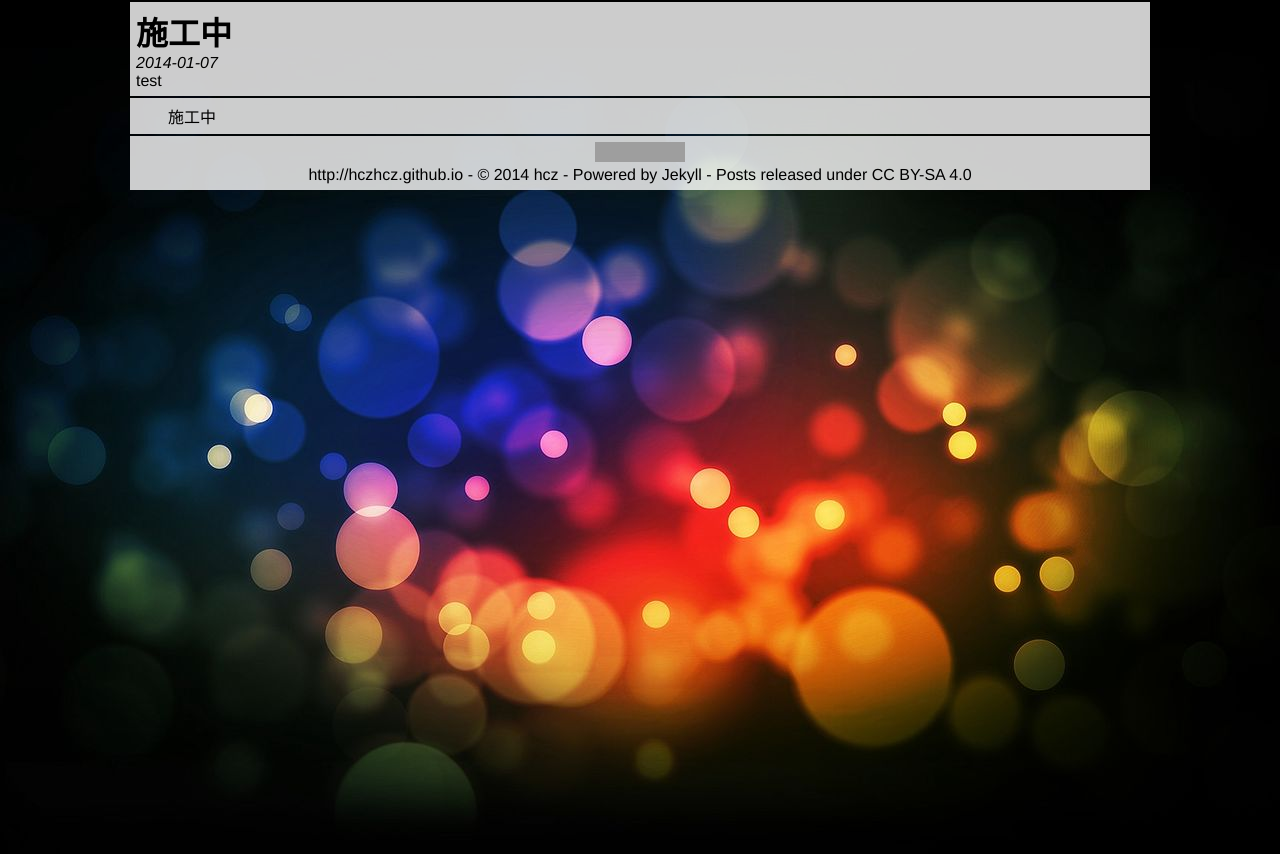
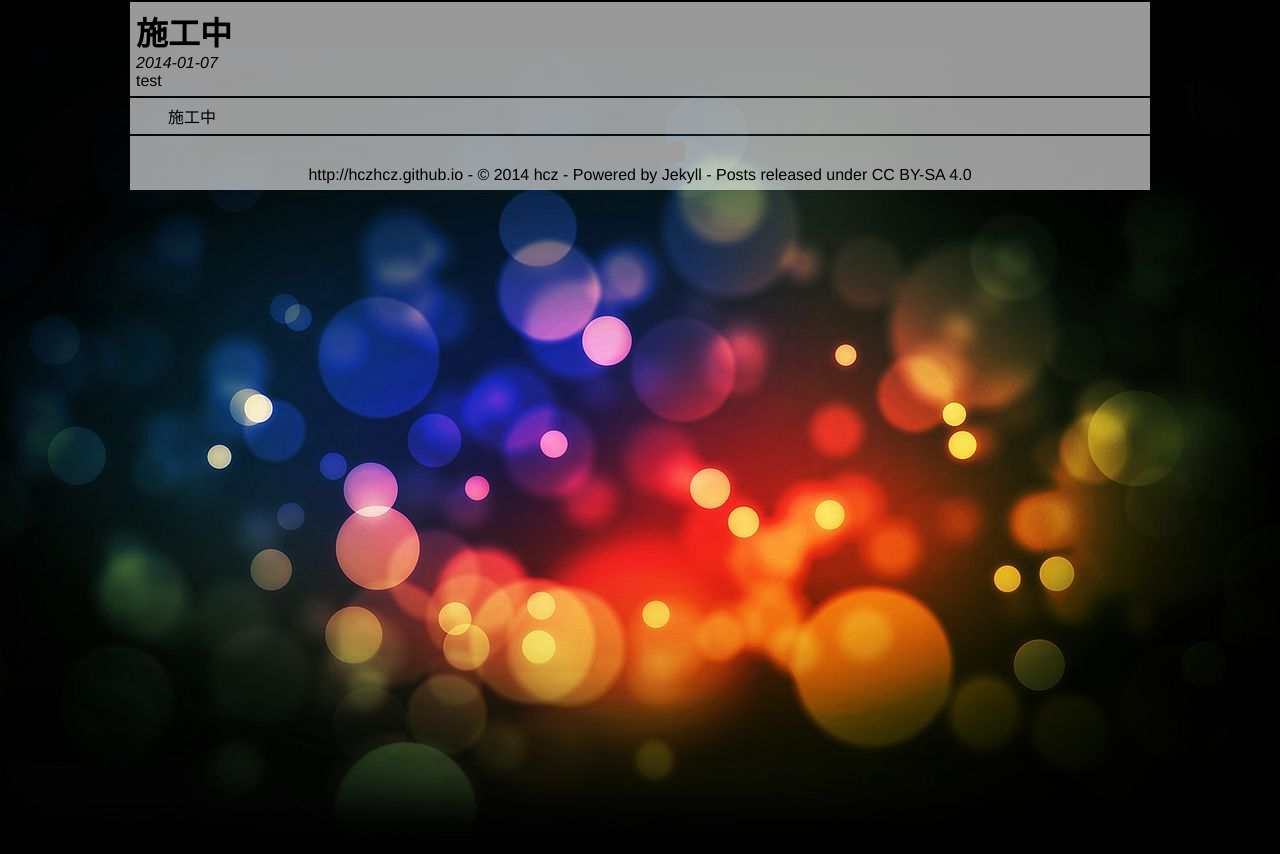
Before and after one commit to hczhcz/hczhcz.github.io, a Jekyll site: the page built from _posts/2014-01-07-working.md, in a window 1280 px wide. Shown: the top 854 px of the page. Built offline with Jekyll 4.4.1, drawn with Linux system fonts in a browser that asks for light colours; grey boxes are pictures that could not be loaded.

Commit message:
change alpha value

```diff
--- a/style/default.css
+++ b/style/default.css
@@ -28,7 +28,7 @@ a {
     margin: 2px;
     overflow: hidden;
     background: white;
-    background: rgba(255, 255, 255, 0.8);
+    background: rgba(255, 255, 255, 0.6);
     padding: 6px;
 }
 
@@ -57,7 +57,7 @@ a {
     left: 2px;
     right: 2px;
     background: white;
-    background: rgba(255, 255, 255, 0.5);
+    background: rgba(255, 255, 255, 0.6);
 }
 
 .postlink, .postcategories {
@@ -67,10 +67,10 @@ a {
 
 .postlink {
     position: absolute;
-    top: 0px;
-    bottom: 0px;
-    left: 0px;
-    right: 0px;
+    top: 0;
+    bottom: 0;
+    left: 0;
+    right: 0;
     padding: 6px;
 }
 
@@ -87,9 +87,9 @@ a {
 
 .postcategories {
     position: absolute;
-    bottom: 0px;
-    left: 0px;
-    right: 0px;
+    bottom: 0;
+    left: 0;
+    right: 0;
     height: 28px;
 }
 
```
